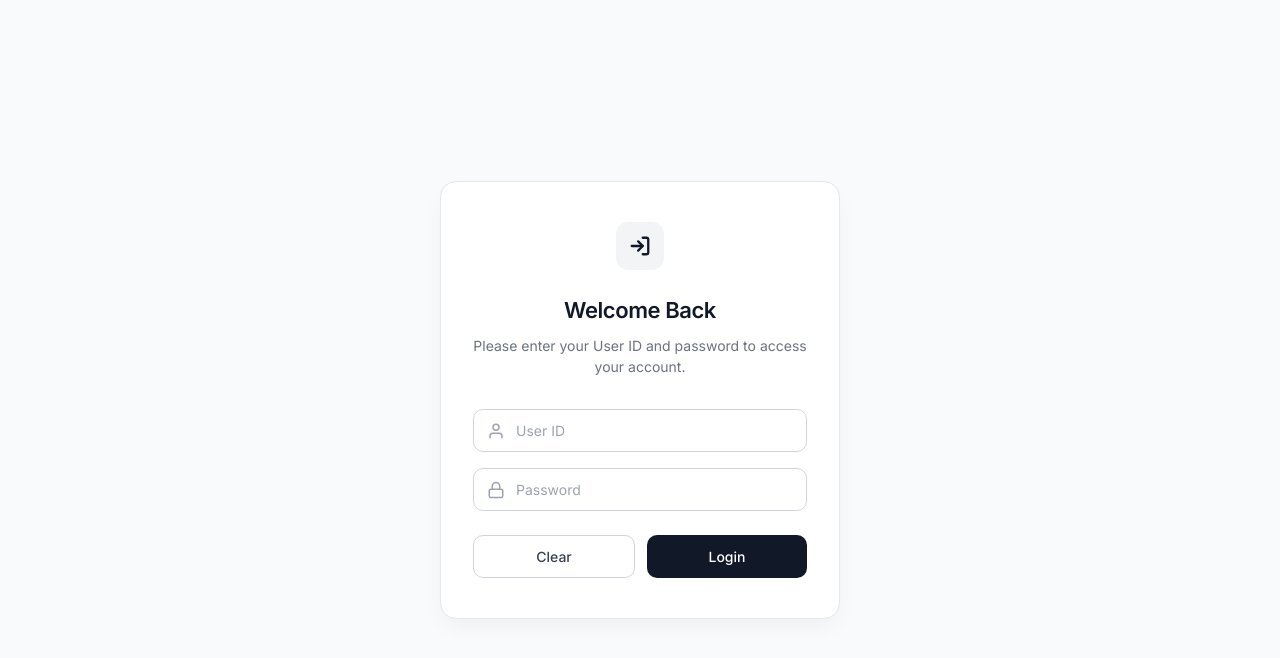
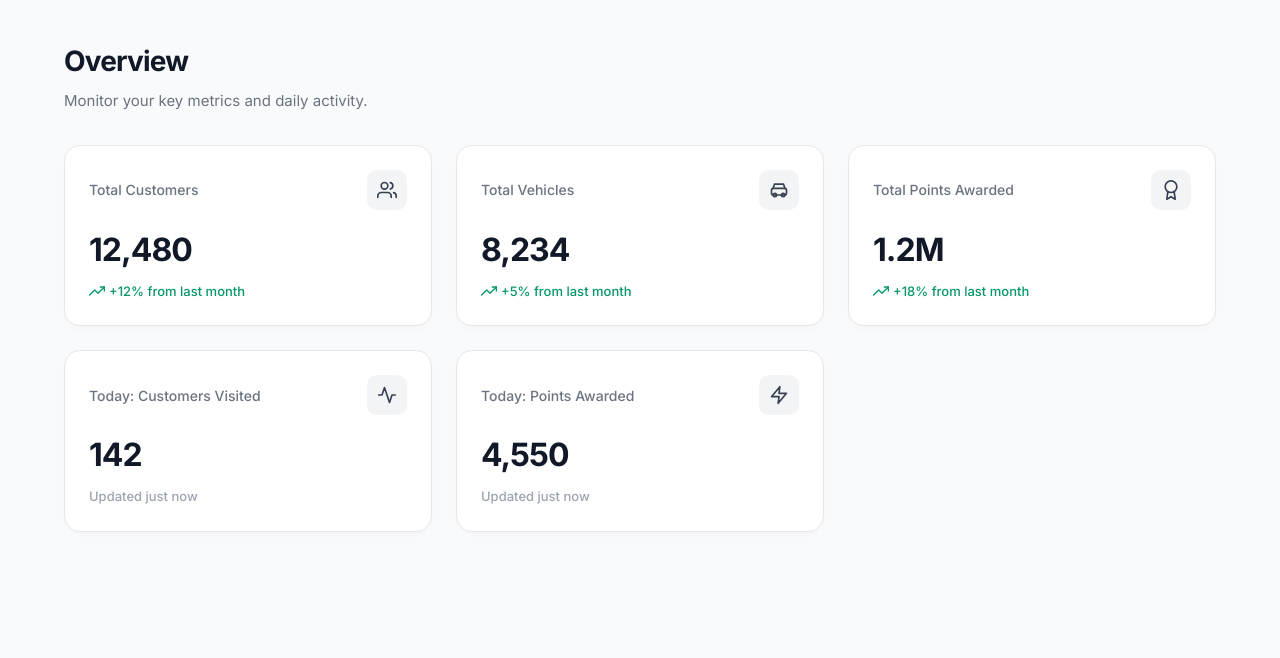
Before and after one commit to lokeshramchand-ctrl/PetroPoints, a React (Vite) app: page / in a window 1280 px wide. Shown: the top 658 px of the page. Built offline with nearby package versions, Linux system fonts and the light colour scheme.

Commit message:
add : dashboard design

```diff
--- a/src/App.tsx
+++ b/src/App.tsx
@@ -1,11 +1,12 @@
 import LoginScreen from './Components/LoginScreen/login'
+import Dashboard from './Components/Dashboard/dash'
 import './App.css'
 
 function App() {
 
   return (
     <>
-      <LoginScreen />
+      <Dashboard />
     </>
   )
 }
--- /dev/null
+++ b/src/Components/Dashboard/dash.tsx
@@ -0,0 +1,236 @@
+import React from 'react';
+
+const Dashboard: React.FC = () => {
+  // Mock data for the dashboard cards
+  const stats = [
+    {
+      id: 1,
+      title: 'Total Customers',
+      value: '12,480',
+      trend: '+12% from last month',
+      trendUp: true,
+      icon: (
+        <svg viewBox="0 0 24 24" fill="none" stroke="currentColor" strokeWidth="2" strokeLinecap="round" strokeLinejoin="round">
+          <path d="M17 21v-2a4 4 0 0 0-4-4H5a4 4 0 0 0-4 4v2"></path>
+          <circle cx="9" cy="7" r="4"></circle>
+          <path d="M23 21v-2a4 4 0 0 0-3-3.87"></path>
+          <path d="M16 3.13a4 4 0 0 1 0 7.75"></path>
+        </svg>
+      ),
+    },
+    {
+      id: 2,
+      title: 'Total Vehicles',
+      value: '8,234',
+      trend: '+5% from last month',
+      trendUp: true,
+      icon: (
+        <svg viewBox="0 0 24 24" fill="none" stroke="currentColor" strokeWidth="2" strokeLinecap="round" strokeLinejoin="round">
+          <rect x="3" y="10" width="18" height="8" rx="2" ry="2"></rect>
+          <path d="M5 10L6.5 5h11L19 10"></path>
+          <circle cx="7" cy="18" r="2"></circle>
+          <circle cx="17" cy="18" r="2"></circle>
+        </svg>
+      ),
+    },
+    {
+      id: 3,
+      title: 'Total Points Awarded',
+      value: '1.2M',
+      trend: '+18% from last month',
+      trendUp: true,
+      icon: (
+        <svg viewBox="0 0 24 24" fill="none" stroke="currentColor" strokeWidth="2" strokeLinecap="round" strokeLinejoin="round">
+          <circle cx="12" cy="8" r="7"></circle>
+          <polyline points="8.21 13.89 7 23 12 20 17 23 15.79 13.88"></polyline>
+        </svg>
+      ),
+    },
+    {
+      id: 4,
+      title: 'Today: Customers Visited',
+      value: '142',
+      trend: 'Updated just now',
+      trendUp: null,
+      icon: (
+        <svg viewBox="0 0 24 24" fill="none" stroke="currentColor" strokeWidth="2" strokeLinecap="round" strokeLinejoin="round">
+          <path d="M22 12h-4l-3 9L9 3l-3 9H2"></path>
+        </svg>
+      ),
+    },
+    {
+      id: 5,
+      title: 'Today: Points Awarded',
+      value: '4,550',
+      trend: 'Updated just now',
+      trendUp: null,
+      icon: (
+        <svg viewBox="0 0 24 24" fill="none" stroke="currentColor" strokeWidth="2" strokeLinecap="round" strokeLinejoin="round">
+          <polygon points="13 2 3 14 12 14 11 22 21 10 12 10 13 2"></polygon>
+        </svg>
+      ),
+    },
+  ];
+
+  return (
+    <>
+      <style>{`
+        @import url('https://fonts.googleapis.com/css2?family=Inter:wght@400;500;600;700&display=swap');
+
+        * {
+          box-sizing: border-box;
+          font-family: 'Inter', sans-serif;
+        }
+
+        body, html {
+          margin: 0;
+          padding: 0;
+          background-color: #f9fafb; /* Matches the login screen background */
+          color: #111827;
+        }
+
+        .dashboard-layout {
+          max-width: 1200px;
+          margin: 0 auto;
+          padding: 40px 24px;
+        }
+
+        .dashboard-header {
+          margin-bottom: 32px;
+        }
+
+        .dashboard-title {
+          font-size: 28px;
+          font-weight: 700;
+          margin: 0 0 8px 0;
+          letter-spacing: -0.03em;
+        }
+
+        .dashboard-subtitle {
+          font-size: 15px;
+          color: #6b7280;
+          margin: 0;
+        }
+
+        .dashboard-grid {
+          display: grid;
+          grid-template-columns: repeat(auto-fit, minmax(300px, 1fr));
+          gap: 24px;
+        }
+
+        /* Make the "Today" cards span differently or just flow naturally */
+        .stat-card {
+          background: #ffffff;
+          border: 1px solid #e5e7eb;
+          border-radius: 16px;
+          padding: 24px;
+          display: flex;
+          flex-direction: column;
+          box-shadow: 0 4px 6px -1px rgba(0, 0, 0, 0.02), 0 2px 4px -2px rgba(0, 0, 0, 0.02);
+          transition: transform 0.2s ease, box-shadow 0.2s ease;
+        }
+
+        .stat-card:hover {
+          transform: translateY(-2px);
+          box-shadow: 0 10px 15px -3px rgba(0, 0, 0, 0.05), 0 4px 6px -4px rgba(0, 0, 0, 0.02);
+        }
+
+        .card-header {
+          display: flex;
+          justify-content: space-between;
+          align-items: center;
+          margin-bottom: 16px;
+        }
+
+        .card-title {
+          font-size: 14px;
+          font-weight: 500;
+          color: #6b7280;
+          margin: 0;
+        }
+
+        .icon-wrapper {
+          width: 40px;
+          height: 40px;
+          background: #f3f4f6;
+          border-radius: 10px;
+          display: flex;
+          align-items: center;
+          justify-content: center;
+          color: #374151;
+        }
+
+        .icon-wrapper svg {
+          width: 20px;
+          height: 20px;
+        }
+
+        .card-value {
+          font-size: 32px;
+          font-weight: 700;
+          color: #111827;
+          margin: 0 0 8px 0;
+          letter-spacing: -0.03em;
+        }
+
+        .card-trend {
+          font-size: 13px;
+          font-weight: 500;
+          display: flex;
+          align-items: center;
+          gap: 4px;
+        }
+
+        .trend-positive {
+          color: #059669; /* Elegant dark green */
+        }
+
+        .trend-neutral {
+          color: #9ca3af;
+        }
+
+        @media (max-width: 768px) {
+          .dashboard-layout {
+            padding: 24px 16px;
+          }
+          .dashboard-grid {
+            grid-template-columns: 1fr;
+          }
+        }
+      `}</style>
+
+      <div className="dashboard-layout">
+        <header className="dashboard-header">
+          <h1 className="dashboard-title">Overview</h1>
+          <p className="dashboard-subtitle">Monitor your key metrics and daily activity.</p>
+        </header>
+
+        <div className="dashboard-grid">
+          {stats.map((stat) => (
+            <div key={stat.id} className="stat-card">
+              <div className="card-header">
+                <h3 className="card-title">{stat.title}</h3>
+                <div className="icon-wrapper">
+                  {stat.icon}
+                </div>
+              </div>
+              <h2 className="card-value">{stat.value}</h2>
+
+              <div className={`card-trend ${stat.trendUp === true ? 'trend-positive' : 'trend-neutral'}`}>
+                {stat.trendUp && (
+                  <svg width="16" height="16" viewBox="0 0 24 24" fill="none" stroke="currentColor" strokeWidth="2" strokeLinecap="round" strokeLinejoin="round">
+                    <polyline points="23 6 13.5 15.5 8.5 10.5 1 18"></polyline>
+                    <polyline points="17 6 23 6 23 12"></polyline>
+                  </svg>
+                )}
+                <span>{stat.trend}</span>
+              </div>
+            </div>
+          ))}
+        </div>
+      </div>
+    </>
+  );
+};
+
+export default Dashboard;
```
